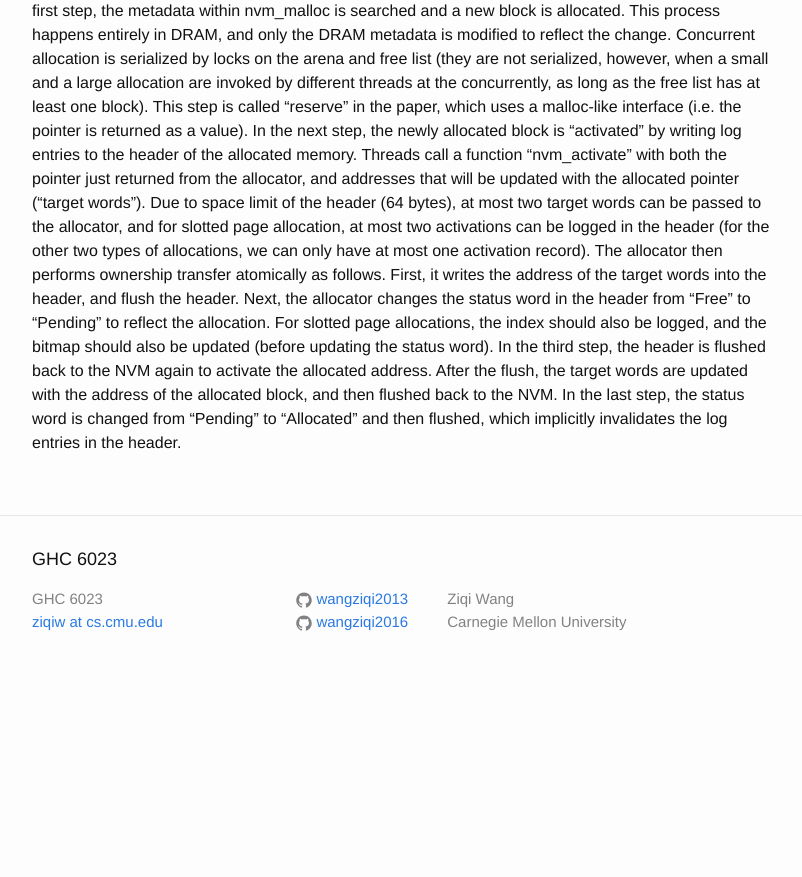
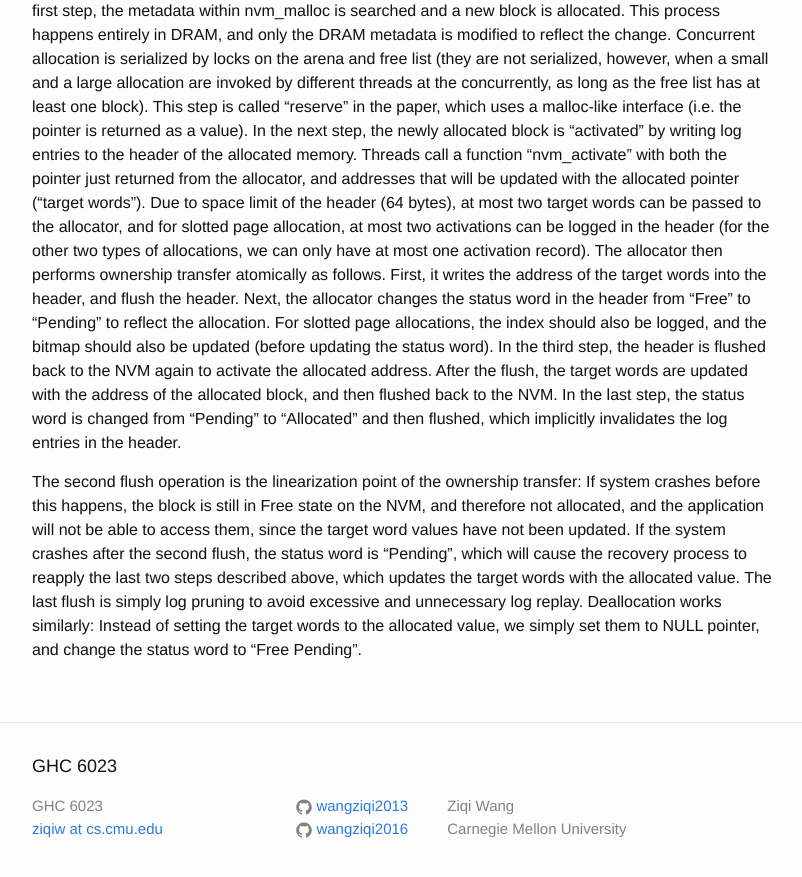
Before and after one commit to wangziqi2013/wangziqi2013.github.io, a Jekyll site: the page built from _posts/2019-11-11-nvm-malloc.markdown, in a window 1280 px wide and 900 px high, scrolled down 2830 px. Shown: the top 877 px of the window, without its empty margins (238-1040 px from the left). Built offline with Jekyll 4.4.1, drawn with Linux system fonts in a browser that asks for light colours; before the commit the page ends 3523 px from its top, so only the background shows below that.

Commit message:
Finish correctness

```diff
--- a/_posts/2019-11-11-nvm-malloc.markdown
+++ b/_posts/2019-11-11-nvm-malloc.markdown
@@ -117,3 +117,11 @@ index should also be logged, and the bitmap should also be updated (before updat
 third step, the header is flushed back to the NVM again to activate the allocated address. After the flush, the target
 words are updated with the address of the allocated block, and then flushed back to the NVM. In the last step, the status
 word is changed from "Pending" to "Allocated" and then flushed, which implicitly invalidates the log entries in the header.
+
+The second flush operation is the linearization point of the ownership transfer: If system crashes before this happens,
+the block is still in Free state on the NVM, and therefore not allocated, and the application will not be able to access
+them, since the target word values have not been updated. If the system crashes after the second flush, the status word
+is "Pending", which will cause the recovery process to reapply the last two steps described above, which updates the
+target words with the allocated value. The last flush is simply log pruning to avoid excessive and unnecessary log replay.
+Deallocation works similarly: Instead of setting the target words to the allocated value, we simply set them to NULL
+pointer, and change the status word to "Free Pending".
```
